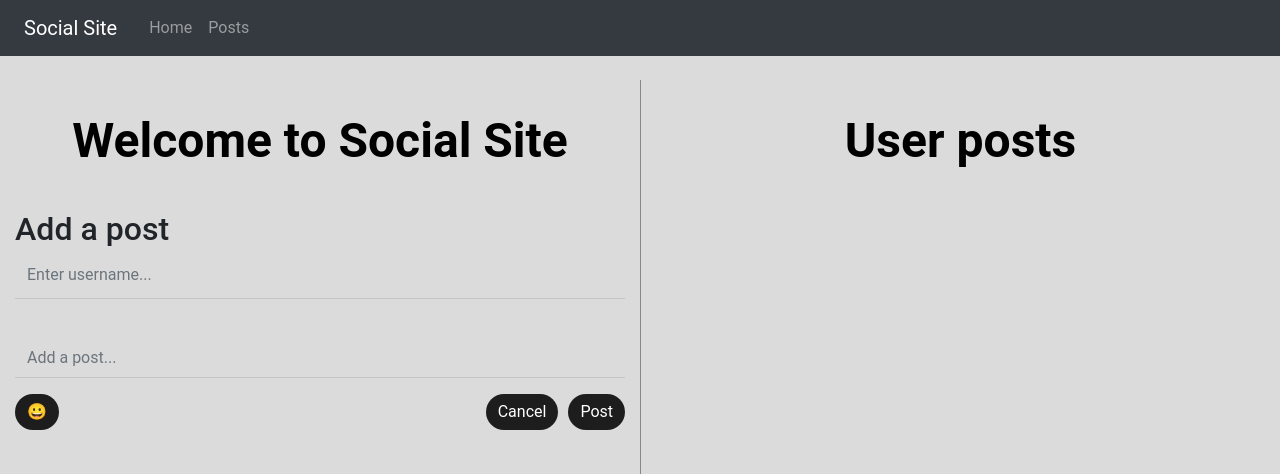
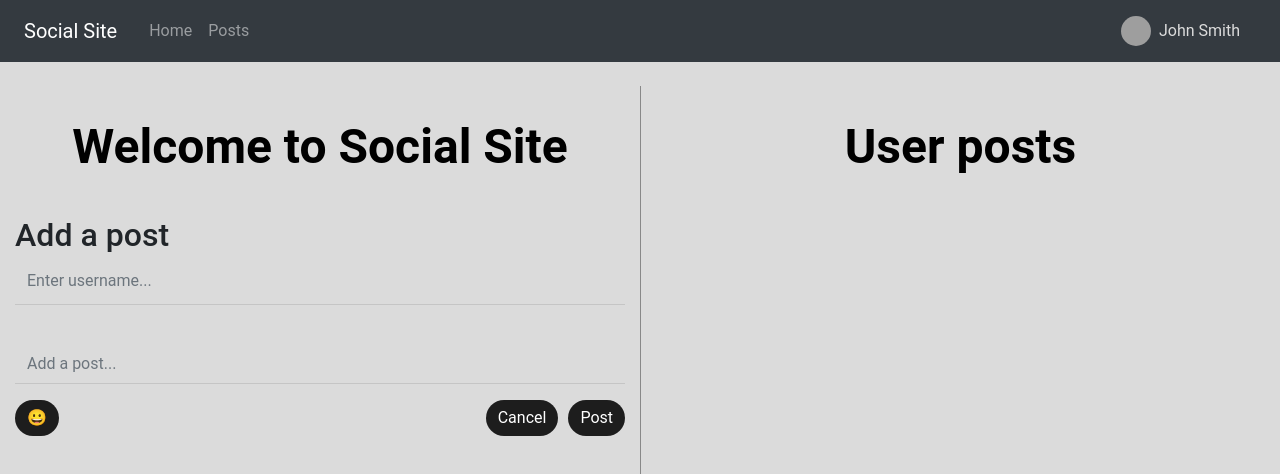
Before and after one commit to CodeByCalvin/reactsocialmediasite, a React (Create React App) app in the folder socialmediasite/: page / in a window 1280 px wide. Shown: the top 474 px of the page. Built offline with nearby package versions, Linux system fonts and the light colour scheme; grey boxes are pictures that could not be loaded.

Commit message:
Implemented a profile dropdown button in the navbar using Bootstrap

```diff
--- a/socialmediasite/src/App.css
+++ b/socialmediasite/src/App.css
@@ -32,3 +32,15 @@ body {
 .user-posts-home {
   border-left: 1px solid rgba(10, 10, 10, 0.4);
 }
+
+/* .dropdown {
+  width: 1000px;
+} */
+
+#basic-nav-dropdown {
+  color: rgb(219, 219, 219) !important;
+}
+
+.dropdown-toggle::after {
+  display: none;
+}
--- a/socialmediasite/src/App.js
+++ b/socialmediasite/src/App.js
@@ -7,6 +7,7 @@ import { HashRouter, Route, Routes, Link } from "react-router-dom";
 import { Helmet } from "react-helmet";
 import toastr from "toastr";
 import "toastr/build/toastr.min.css";
+import NavDropdown from "react-bootstrap/NavDropdown";
 
 // cool image link https://picsum.photos/200/300
 
@@ -122,6 +123,31 @@ function App() {
                 Posts
               </Link>
             </Nav>
+            <NavDropdown
+              title={
+                <div className="d-flex align-items-center">
+                  <img
+                    src={"https://picsum.photos/200/300"}
+                    alt="Profile"
+                    className="profile-image"
+                    style={{
+                      width: "30px",
+                      height: "30px",
+                      borderRadius: "50%",
+                    }}
+                  />
+                  <span className="ml-2">John Smith</span>
+                </div>
+              }
+              id="basic-nav-dropdown"
+              className="dropdown"
+            >
+              <NavDropdown.Item href="#action/3.1">Profile</NavDropdown.Item>
+              <NavDropdown.Item href="#action/3.2">Settings</NavDropdown.Item>
+              <NavDropdown.Item href="#action/3.3">Help</NavDropdown.Item>
+              <NavDropdown.Divider />
+              <NavDropdown.Item href="#action/3.4">Logout</NavDropdown.Item>
+            </NavDropdown>
           </Container>
         </Navbar>
         <Routes>
--- a/socialmediasite/src/components/userpost.css
+++ b/socialmediasite/src/components/userpost.css
@@ -9,6 +9,11 @@
   padding: 15px;
   background-color: #f1f1f1;
   width: 75%;
+}
+@media only screen and (max-width: 600px) {
+  .custom-card {
+    width: 90%;
+  }
 }
 
 .card-container {
```
Also changed, not shown: socialmediasite/src/todo.txt.
